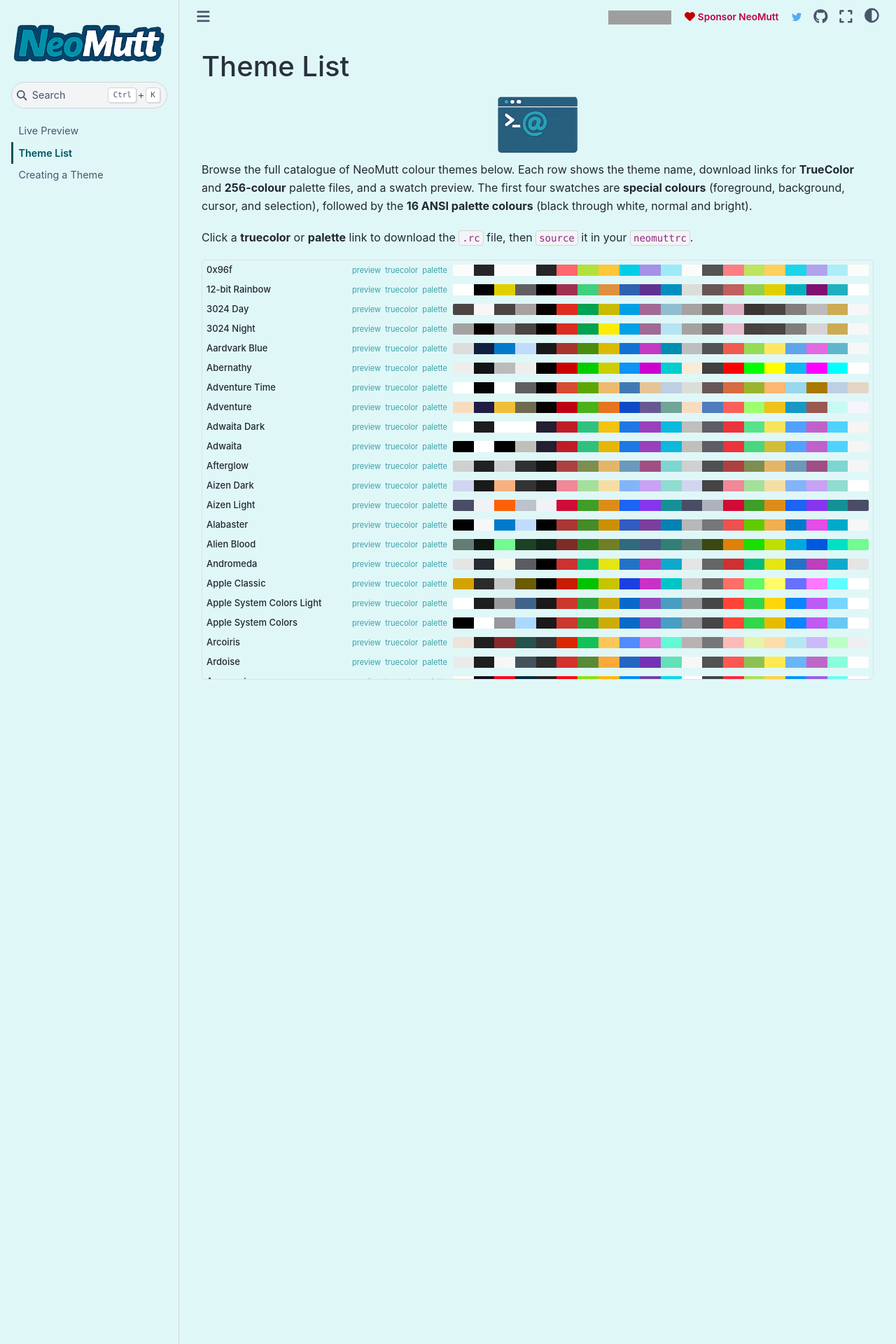
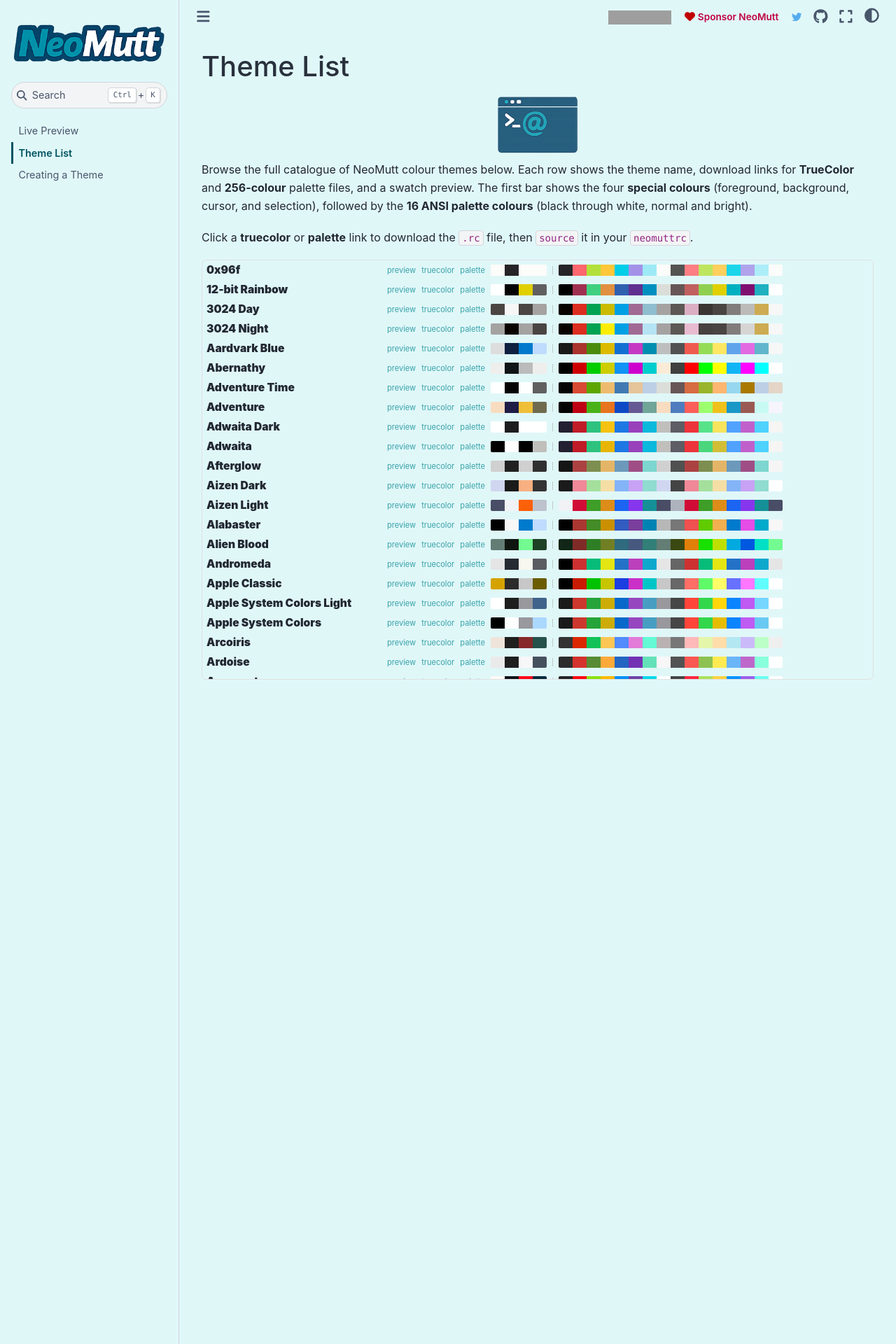
Before and after one commit to neomutt/themes, a Sphinx documentation site: the page built from docs/themes.md, in a window 1280 px wide. Shown: the top 1920 px of the page at 70% size. Built offline with Sphinx 7.4.7 and the Sphinx Book theme 1.1.4, drawn with Linux system fonts in a browser that asks for light colours; grey boxes are pictures that could not be loaded.

Commit message:
Split palette bar into special colours + divider + ANSI colours
Separate the single gradient bar into two distinct bars: a narrow one
for the 4 special colours (fg, bg, cursor, selection) and a wider one
for the 16 ANSI palette colours, with a visible divider between them.

Co-authored-by: Copilot <223556219+Copilot@users.noreply.github.com>

```diff
--- a/docs/_static/theme-data.css
+++ b/docs/_static/theme-data.css
@@ -26,16 +26,17 @@ html[data-theme=dark] .theme-row:hover {
 }
 
 .theme-name {
-  min-width: 200px;
+  min-width: 250px;
   white-space: nowrap;
   overflow: hidden;
   text-overflow: ellipsis;
-  font-weight: 500;
+  font-weight: 1000;
+  font-size: 1.2em;
 }
 
 .theme-links {
   display: flex;
-  gap: 6px;
+  gap: 8px;
   font-size: 0.85em;
   white-space: nowrap;
 }
@@ -49,10 +50,38 @@ html[data-theme=dark] .theme-row:hover {
   opacity: 1;
 }
 
-/* ── Colour swatch bar ───────────────────────────────────────── */
-.palette-bar {
-  flex: 1 1 0;
-  min-width: 200px;
+html[data-theme=light] .theme-links a:hover {
+  background: #000;
+  color: #fff;
+}
+
+html[data-theme=dark] .theme-links a:hover {
+  background: #fff;
+  color: #000;
+}
+
+/* ── Colour swatch bars ──────────────────────────────────────── */
+.palette-special,
+.palette-ansi {
   height: 16px;
   border-radius: 2px;
+  flex-shrink: 0;
 }
+
+.palette-special {
+  width: 80px;
+}
+
+.palette-ansi {
+  flex: 1 1 0;
+  min-width: 160px;
+  max-width: 320px;
+}
+
+.palette-sep {
+  width: 1px;
+  height: 12px;
+  background: #888;
+  opacity: 0.4;
+  flex-shrink: 0;
+}
--- a/docs/themes.md
+++ b/docs/themes.md
@@ -10,7 +10,7 @@ keywords: [neomutt, email, terminal, theme, preview]
 
 Browse the full catalogue of NeoMutt colour themes below.
 Each row shows the theme name, download links for **TrueColor** and **256-colour** palette files, and a swatch preview.
-The first four swatches are **special colours** (foreground, background, cursor, and selection), followed by the **16 ANSI palette colours** (black through white, normal and bright).
+The first bar shows the four **special colours** (foreground, background, cursor, and selection), followed by the **16 ANSI palette colours** (black through white, normal and bright).
 
 Click a **truecolor** or **palette** link to download the `.rc` file, then `source` it in your `neomuttrc`.
 
@@ -42,18 +42,27 @@ Click a **truecolor** or **palette** link to download the `.rc` file, then `sour
   pool.style.right = "0";
   spacer.appendChild(pool);
 
-  // Pre-build gradient strings once
-  var gradients = new Array(themes.length);
+  // Pre-build gradient strings once (special + palette, separated)
+  var specialGrads = new Array(themes.length);
+  var paletteGrads = new Array(themes.length);
   for (var t = 0; t < themes.length; t++) {
-    var stops = [];
     var p = themes[t].p;
-    for (var i = 0; i < 20; i++) {
+    var sStops = [];
+    for (var i = 0; i < 4; i++) {
       var col = "#" + p.substr(i * 6, 6);
-      var lo = (i * 5).toFixed(1) + "%";
-      var hi = ((i + 1) * 5).toFixed(1) + "%";
-      stops.push(col + " " + lo + "," + col + " " + hi);
+      var lo = (i * 25).toFixed(1) + "%";
+      var hi = ((i + 1) * 25).toFixed(1) + "%";
+      sStops.push(col + " " + lo + "," + col + " " + hi);
     }
-    gradients[t] = "linear-gradient(to right," + stops.join(",") + ")";
+    specialGrads[t] = "linear-gradient(to right," + sStops.join(",") + ")";
+    var cStops = [];
+    for (var i = 0; i < 16; i++) {
+      var col = "#" + p.substr((i + 4) * 6, 6);
+      var lo = (i * 6.25).toFixed(2) + "%";
+      var hi = ((i + 1) * 6.25).toFixed(2) + "%";
+      cStops.push(col + " " + lo + "," + col + " " + hi);
+    }
+    paletteGrads[t] = "linear-gradient(to right," + cStops.join(",") + ")";
   }
 
   var lastStart = -1, lastEnd = -1;
@@ -80,7 +89,9 @@ Click a **truecolor** or **palette** link to download the `.rc` file, then `sour
       html += '<a download href="/truecolor/' + enc + '.rc">truecolor</a>';
       html += '<a download href="/palette/' + enc + '.rc">palette</a>';
       html += '</span>';
-      html += '<span class="palette-bar" style="background:' + gradients[i] + '"></span>';
+      html += '<span class="palette-special" style="background:' + specialGrads[i] + '"></span>';
+      html += '<span class="palette-sep"></span>';
+      html += '<span class="palette-ansi" style="background:' + paletteGrads[i] + '"></span>';
       html += '</div>';
     }
     pool.innerHTML = html;
```
